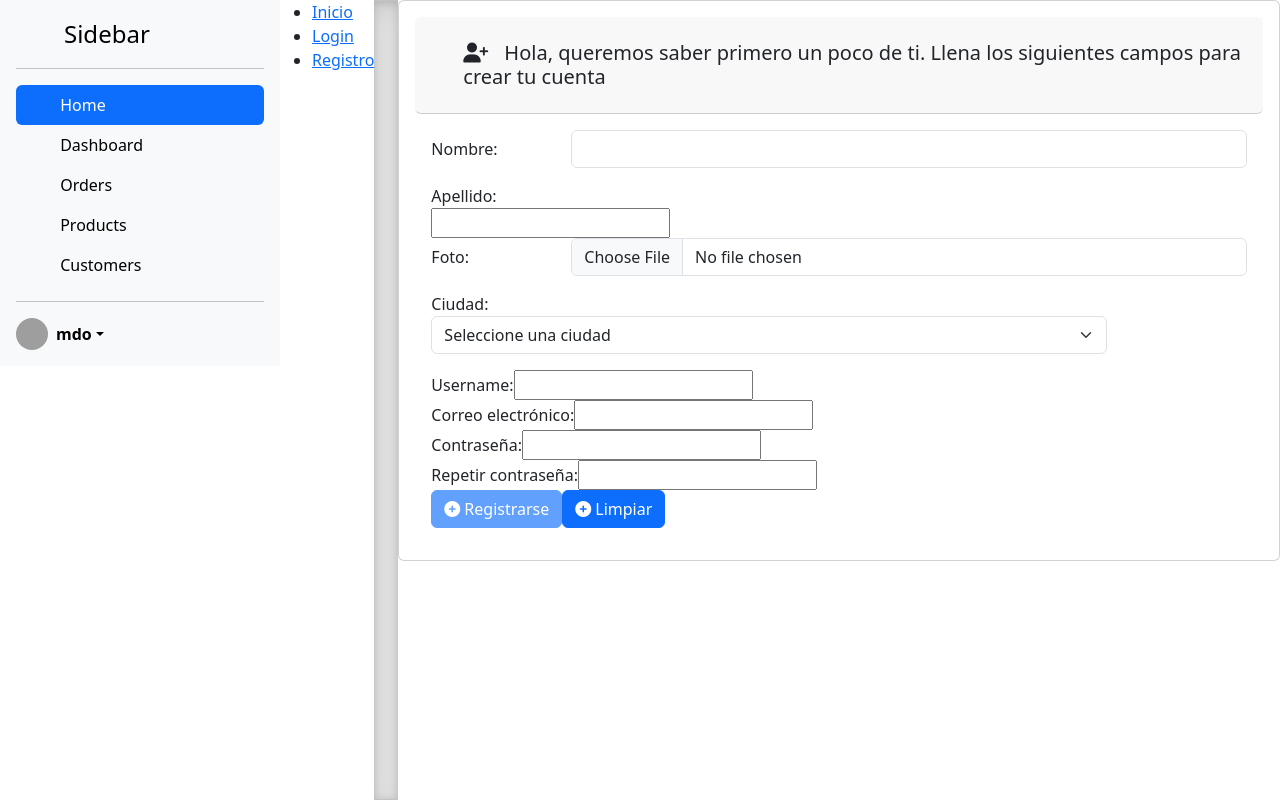
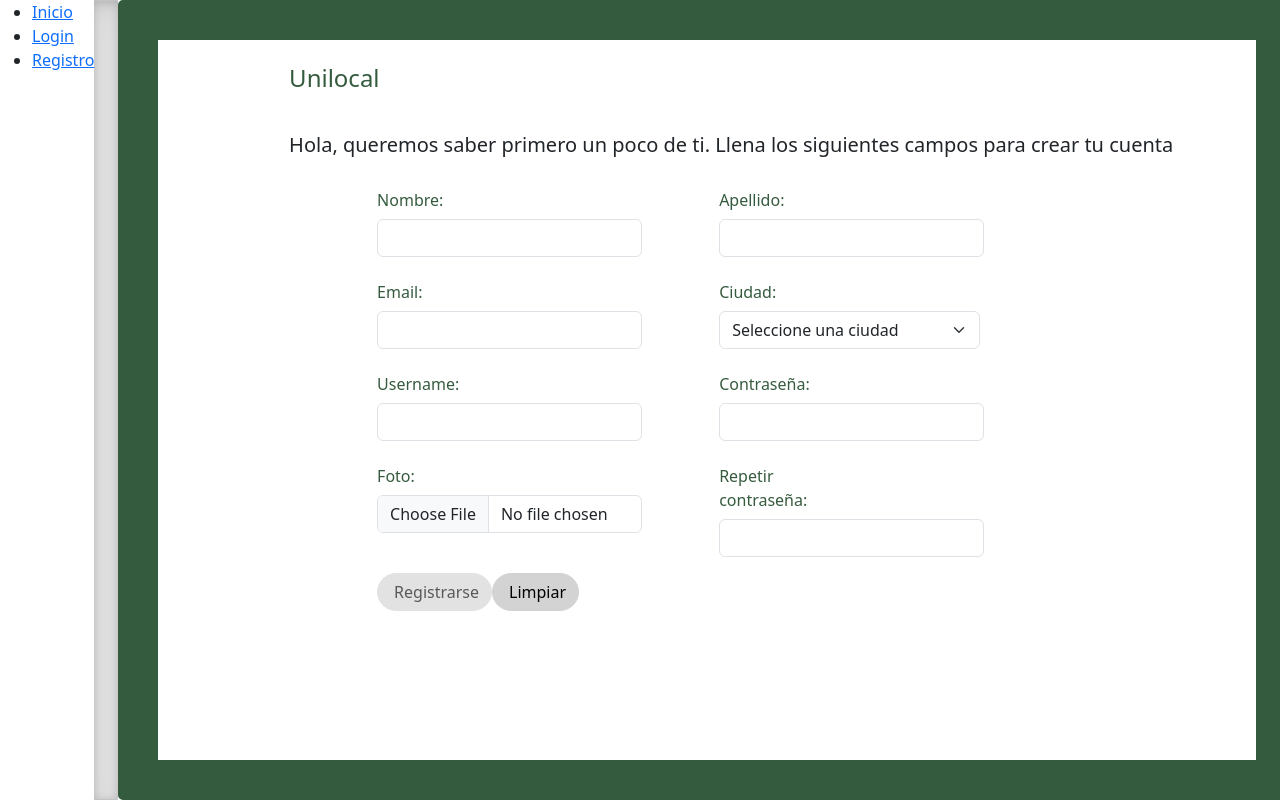
Before and after one commit to Juandque/PFPAFront-end, an Angular app: page /registro in a window 1280 px wide. Built offline with nearby package versions, Linux system fonts and the light colour scheme; grey boxes are pictures that could not be loaded.

Commit message:
pantalla de registro bonita

```diff
--- a/src/app/app.component.html
+++ b/src/app/app.component.html
@@ -1,5 +1,4 @@
 <main class="d-flex flex-nowrap">
-  <app-sidebar></app-sidebar>
   <ul>
     <li><a routerLink="">Inicio</a></li>
     <li><a routerLink="/login">Login</a></li>
--- a/src/app/componentes/registro/registro.component.css
+++ b/src/app/componentes/registro/registro.component.css
@@ -0,0 +1,21 @@
+hr {
+    border: 0px solid #ccc; /* Color y grosor de la línea */
+    width: 80%; /* Ancho del separador */
+    margin: 20px auto; /* Margen superior e inferior automáticos */
+  }
+.container-fluid {
+    display: flex; /* Enable flexbox layout */
+    height: 100vh; /* Set container height to 100% */
+    width: 92vw; /* Set container width to 100% (optional) */
+    flex-direction: column; /* Stack elements vertically */
+    align-items: center; /* Center elements horizontally */
+    justify-content: center; /* Center elements vertically */
+    border: 40px solid #355B3E;
+    border-radius: 5px;
+  }
+  .btn-custom {
+    background-color: #d3d3d3; /* Orange color */
+    border-radius: 20px;
+    border-color: #d3d3d3;
+    color: black; /* White text */
+  }
--- a/src/app/componentes/registro/registro.component.html
+++ b/src/app/componentes/registro/registro.component.html
@@ -1,13 +1,17 @@
-<div class="card bg-lightgreen p-3">
+<div class="container-fluid">
     <div class="card-header ps-5 pt-4 pb-4 rounded">
-    <h5 class="mb-0"><i class="fa-solid fa-user-plus me-3">
+    <h4 class="mb-0" style="color: #355B3E;">Unilocal</h4>
+    <hr>
+    <h5 class="mb-0"><i style="color: #355B3E;">
     </i>Hola, queremos saber primero un poco de ti. Llena los siguientes campos para crear tu cuenta</h5>
     </div>
     <div class="card-body">
         <form #f="ngForm" (ngSubmit)="registrar()">
 
-            <div class="mb-3 row">
-                <label class="col-sm-2 col-form-label">Nombre: </label>
+            <div class="row">
+                <div class="col-md-6">
+                    <div class="mb-3">
+                        <label class="col-sm-2 col-form-label" style="color: #355B3E;">Nombre: </label>
                         <div class="col-sm-10">
                             <input
                             #nombre="ngModel"
@@ -21,22 +25,65 @@
                         </div>
                     </div>
 
-            <div>
-                <label>Apellido: </label>
-                <div>
-                    <input type="text" name="apellido" [(ngModel)]="apellido" required="true" maxlength="50"/>
+                    <div class="mb-3">
+                        <label class="col-sm-2 col-form-label" style="color: #355B3E;">Email: </label>
+                        <div class="col-sm-10">
+                            <input
+                            #email="ngModel"
+                            class="form-control"
+                            [ngClass]="email.invalid && email.dirty? 'is-invalid' : '' "
+                            type="email"
+                            name="email"
+                            [(ngModel)]="registroClienteDTO.email"
+                            required="true"
+                            email="true"/>
+                        </div>
+                    </div>
+
+                    <div class="mb-3">
+                        <label class="col-sm-3 col-form-label" style="color: #355B3E;">Username: </label>
+                        <div class="col-sm-10">
+                            <input
+                            #username="ngModel"
+                            class="form-control"
+                            [ngClass]="username.invalid && username.dirty? 'is-invalid' : '' "
+                            type="text"
+                            name="nombreUsuario"
+                            [(ngModel)]="registroClienteDTO.nombreUsuario"
+                            required="true"
+                            maxlength="15"/>
+                        </div>
+                    </div>
+
+                    <div class="mb-3">
+                        <label class="col-sm-2 col-form-label" style="color: #355B3E;">Foto: </label>
+                        <div class="col-sm-10">
+                            <input
+                            class="form-control"
+                            type="file"
+                            name="fotoPerfil"
+                            (change)="onFileChange($event)"
+                            required="true"/>
+                        </div>
+                    </div>
+                </div>
+
+                <div class="col-md-6">
+                    <div class="mb-3">
+                        <label class="col-sm-2 col-form-label" style="color: #355B3E;">Apellido: </label>
+                        <div class="col-sm-10">
+                            <input
+                            class="form-control"
+                            type="text"
+                            name="apellido"
+                            [(ngModel)]="apellido"
+                            required="true"
+                            maxlength="50"/>
                         </div>
                     </div>
 
                     <div class="mb-3 row">
-                <label class="col-sm-2 col-form-label">Foto: </label>
-                <div class="col-sm-10">
-                    <input class="form-control" type="file" name="fotoPerfil" (change)="onFileChange($event)" required="true"/>
-                </div>
-            </div>
-
-            <div class="mb-3 row">
-                <label class="col-sm-2col-form-label">Ciudad: </label>
+                        <label class="col-sm-3 col-form-label" style="color: #355B3E;">Ciudad: </label>
                         <div class="col-sm-10">
                             <select class="form-select" name="ciudadResidencia" [(ngModel)]="registroClienteDTO.ciudadResidencia" required="true" >
                                 <option value="" selected>Seleccione una ciudad</option>
@@ -45,35 +92,46 @@
                         </div>
                     </div>
 
-            <div>
-                <label>Username: </label>
-                <input type="text" name="nombreUsuario" [(ngModel)]="registroClienteDTO.nombreUsuario" required="true" maxlength="15"/>
+                    <div class="mb-3">
+                        <label class="col-sm-3 col-form-label" style="color: #355B3E;">Contraseña: </label>
+                        <div class="col-sm-10">
+                            <input
+                            #password="ngModel"
+                            class="form-control"
+                            [ngClass]="password.invalid && password.dirty? 'is-invalid' : '' "
+                            type="password"
+                            name="password"
+                            [(ngModel)]="registroClienteDTO.password"
+                            required="true"
+                            minlength="8"/>
+                        </div>
                     </div>
 
-            <div>
-                <label>Correo electrónico: </label>
-                <input type="email" name="email" [(ngModel)]="registroClienteDTO.email" required="true" email="true"/>
+                    <div class="mb-3">
+                        <label class="col-sm-5 col-form-label" style="color: #355B3E;">Repetir contraseña: </label>
+                        <div class="col-sm-10">
+                            <input
+                            #confirmaPassword="ngModel"
+                            class="form-control"
+                            [ngClass]="confirmaPassword.invalid && confirmaPassword.dirty? 'is-invalid' : '' "
+                            type="password"
+                            name="confirmaPassword"
+                            [(ngModel)]="registroClienteDTO.confirmaPassword"
+                            required />
+                        </div>
+                    </div>
+                </div>
             </div>
 
-            <div>
-                <label>Contraseña: </label>
-                <input type="password" name="password" [(ngModel)]="registroClienteDTO.password" required="true" minlength="8"/>
-            </div>
-
-            <div>
-                <label >Repetir contraseña: </label>
-                <input type="password" name="confirmaPassword"
-                [(ngModel)]="registroClienteDTO.confirmaPassword" required />
-                </div>
 
                 @if (!sonIguales()) { <p>Las contraseñas no coinciden</p> }
 
-            <button class="btn btn-primary" type="submit" [disabled]="f.invalid || !sonIguales()" >
-                <i class="fa-solid fa-circle-plus me-1"></i>Registrarse
+                <button class="btn btn-custom" type="submit" [disabled]="f.invalid || !sonIguales()" >
+                    <i class="fa-solid me-1" style="color: #D3D3D3;"></i>Registrarse
                 </button>
 
-            <button class="btn btn-primary" type="button" (click)="limpiar()">
-                <i class="fa-solid fa-circle-plus me-1"></i>Limpiar
+                <button class="btn btn-custom" type="button" (click)="limpiar()">
+                    <i class="fa-solid me-1" style="color: #D3D3D3;"></i>Limpiar
                 </button>
         </form>
     </div>
--- a/src/app/componentes/sidebar/sidebar.component.html
+++ b/src/app/componentes/sidebar/sidebar.component.html
@@ -1,46 +1,11 @@
-<div class="d-flex flex-column flex-shrink-0 p-3 bg-body-tertiary" style="width: 280px;">
-    <a href="/" class="d-flex align-items-center mb-3 mb-md-0 me-md-auto link-body-emphasis text-decoration-none">
-      <svg class="bi pe-none me-2" width="40" height="32"><use xlink:href="#bootstrap"></use></svg>
-      <span class="fs-4">Sidebar</span>
+<div class="d-flex flex-column flex-shrink-0 bg-body-tertiary" style="width: 4.5rem;">
+  <a href="/" class="d-block p-3 link-body-emphasis text-decoration-none" title="Icon-only" data-bs-toggle="tooltip" data-bs-placement="right">
+    <svg class="bi pe-none" width="40" height="32"><use xlink:href="#bootstrap"/></svg>
+    <span class="visually-hidden">Icon-only</span>
   </a>
-    <hr>
-    <ul class="nav nav-pills flex-column mb-auto">
-      <li class="nav-item">
-        <a href="#" class="nav-link active" aria-current="page">
-          <svg class="bi pe-none me-2" width="16" height="16"><use xlink:href="#home"></use></svg>
-          Home
-        </a>
-      </li>
-      <li>
-        <a href="#" class="nav-link link-body-emphasis">
-          <svg class="bi pe-none me-2" width="16" height="16"><use xlink:href="#speedometer2"></use></svg>
-          Dashboard
-        </a>
-      </li>
-      <li>
-        <a href="#" class="nav-link link-body-emphasis">
-          <svg class="bi pe-none me-2" width="16" height="16"><use xlink:href="#table"></use></svg>
-          Orders
-        </a>
-      </li>
-      <li>
-        <a href="#" class="nav-link link-body-emphasis">
-          <svg class="bi pe-none me-2" width="16" height="16"><use xlink:href="#grid"></use></svg>
-          Products
-        </a>
-      </li>
-      <li>
-        <a href="#" class="nav-link link-body-emphasis">
-          <svg class="bi pe-none me-2" width="16" height="16"><use xlink:href="#people-circle"></use></svg>
-          Customers
-        </a>
-      </li>
-    </ul>
-    <hr>
-    <div class="dropdown">
-      <a href="#" class="d-flex align-items-center link-body-emphasis text-decoration-none dropdown-toggle" data-bs-toggle="dropdown" aria-expanded="false">
-        <img src="https://github.com/mdo.png" alt="" width="32" height="32" class="rounded-circle me-2">
-        <strong>mdo</strong>
+  <div class="dropdown border-top">
+    <a href="#" class="d-flex align-items-center justify-content-center p-3 link-body-emphasis text-decoration-none dropdown-toggle" data-bs-toggle="dropdown" aria-expanded="false">
+      <img src="https://github.com/mdo.png" alt="mdo" width="24" height="24" class="rounded-circle">
     </a>
     <ul class="dropdown-menu text-small shadow">
       <li><a class="dropdown-item" href="#">New project...</a></li>
@@ -50,4 +15,36 @@
       <li><a class="dropdown-item" href="#">Sign out</a></li>
     </ul>
   </div>
+  <ul class="nav nav-pills nav-flush flex-column mb-auto text-center">
+    <li class="nav-item">
+      <a href="#" class="nav-link active py-3 border-bottom rounded-0" aria-current="page" title="Home" data-bs-toggle="tooltip" data-bs-placement="right">
+        <svg class="bi pe-none" width="24" height="24" role="img" aria-label="Home"><use xlink:href="#home"/></svg>
+        Perfil
+      </a>
+    </li>
+    <li>
+      <a href="#" class="nav-link py-3 border-bottom rounded-0" title="Dashboard" data-bs-toggle="tooltip" data-bs-placement="right">
+        <svg class="bi pe-none" width="24" height="24" role="img" aria-label="Dashboard"><use xlink:href="#speedometer2"/></svg>
+        Tus Negocios
+      </a>
+    </li>
+    <li>
+      <a href="#" class="nav-link py-3 border-bottom rounded-0" title="Orders" data-bs-toggle="tooltip" data-bs-placement="right">
+        <svg class="bi pe-none" width="24" height="24" role="img" aria-label="Orders"><use xlink:href="#table"/></svg>
+        Mapa
+      </a>
+    </li>
+    <li>
+      <a href="#" class="nav-link py-3 border-bottom rounded-0" title="Products" data-bs-toggle="tooltip" data-bs-placement="right">
+        <svg class="bi pe-none" width="24" height="24" role="img" aria-label="Products"><use xlink:href="#grid"/></svg>
+        Tus Favoritos
+      </a>
+    </li>
+    <li>
+      <a href="#" class="nav-link py-3 border-bottom rounded-0" title="Customers" data-bs-toggle="tooltip" data-bs-placement="right">
+        <svg class="bi pe-none" width="24" height="24" role="img" aria-label="Customers"><use xlink:href="#people-circle"/></svg>
+        Explora
+      </a>
+    </li>
+  </ul>
 </div>
--- a/src/app/componentes/sidebar/sidebar.component.ts
+++ b/src/app/componentes/sidebar/sidebar.component.ts
@@ -1,9 +1,10 @@
 import { Component } from '@angular/core';
+import { RouterLink } from '@angular/router';
 
 @Component({
   selector: 'app-sidebar',
   standalone: true,
-  imports: [],
+  imports: [RouterLink],
   templateUrl: './sidebar.component.html',
   styleUrl: './sidebar.component.css'
 })
```
Lines whose indentation alone changed are shown as unchanged.
